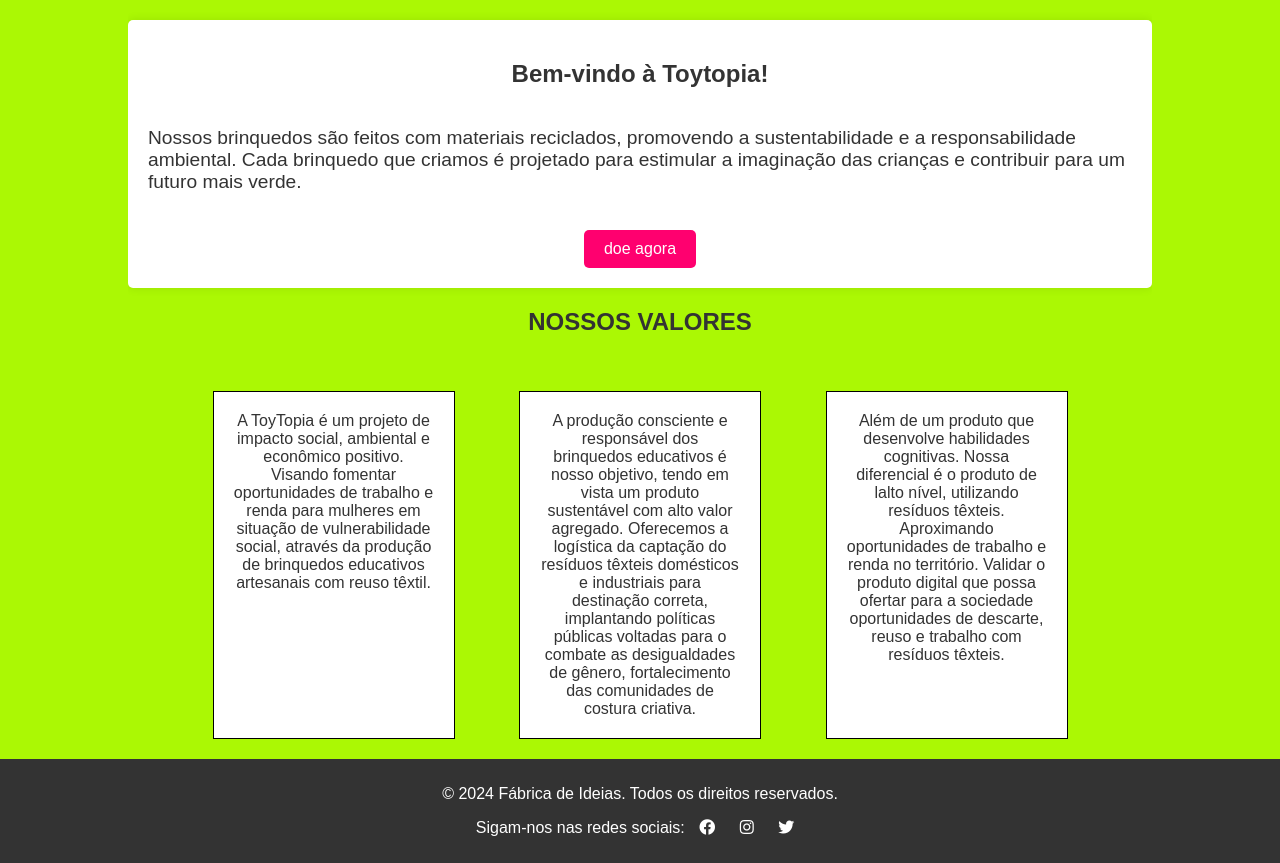
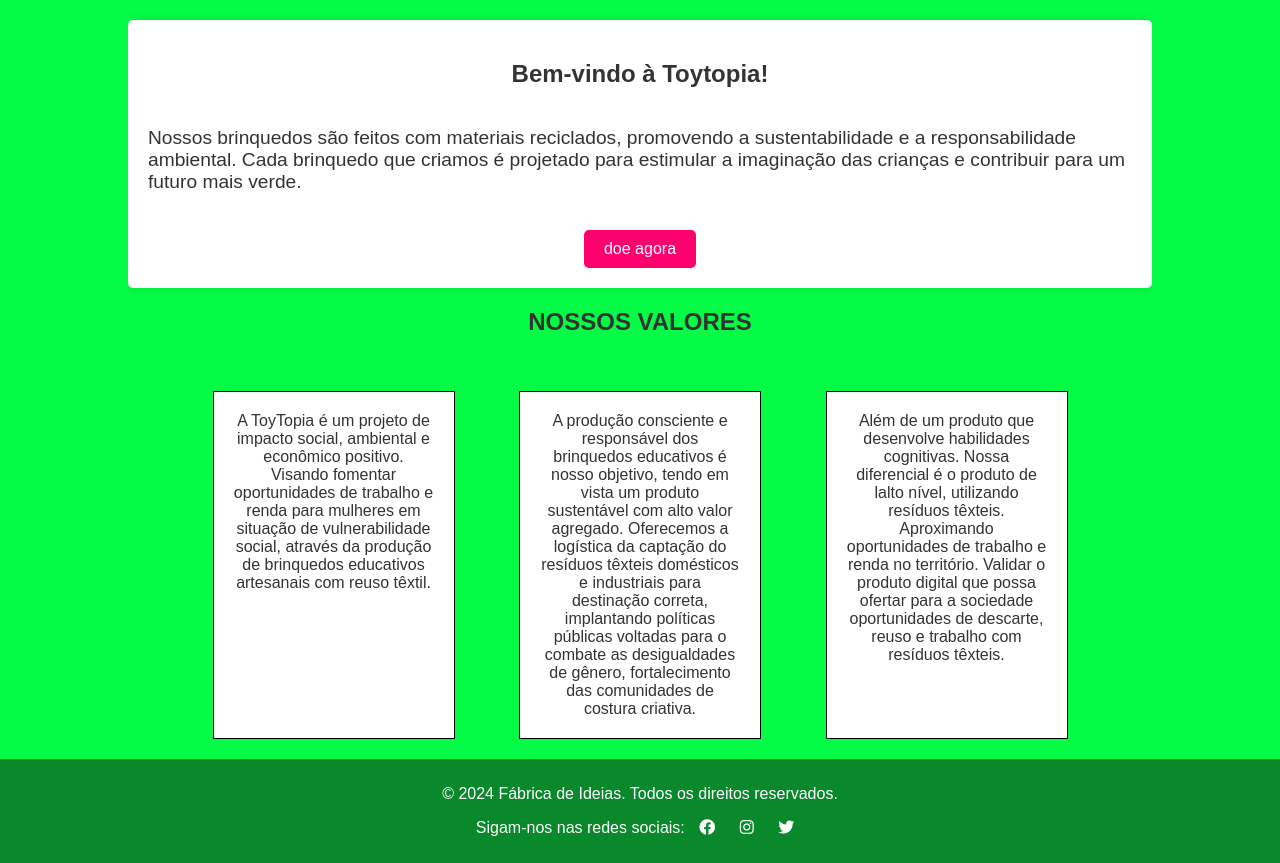
Before and after one commit to sam-abreu/Grupo10projetos, a Django app: page / in a window 1280 px wide. Shown: the part 90-953 px from the top of the page. Run offline with Django 5.2, Linux system fonts and the light colour scheme; parts of the project's set-up code (start-up, migrations or seed data) failed here and were passed over.

Commit message:
Update styles.css

```diff
--- a/Projetos2/App_Projetos2/static/App_Projetos2/css/styles.css
+++ b/Projetos2/App_Projetos2/static/App_Projetos2/css/styles.css
@@ -2,7 +2,7 @@ body {
   font-family: 'Arial', sans-serif;
   margin: 0;
   padding: 0;
-  background-color: #abf804; /* Fundo neutro */
+  background-color: rgb(4, 251, 70); /* Fundo neutro */
   color: #333;
 }
 
@@ -45,7 +45,7 @@ h2 {
 }
 
 footer {
-  background-color: #333; /* Cor de fundo do rodapé */
+  background-color: #1114117e; /* Cor de fundo do rodapé */
   color: white; /* Cor do texto em branco */
   text-align: center;
   padding: 10px 0;
```
